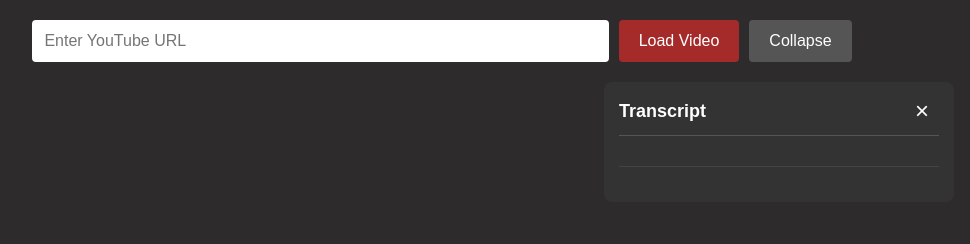
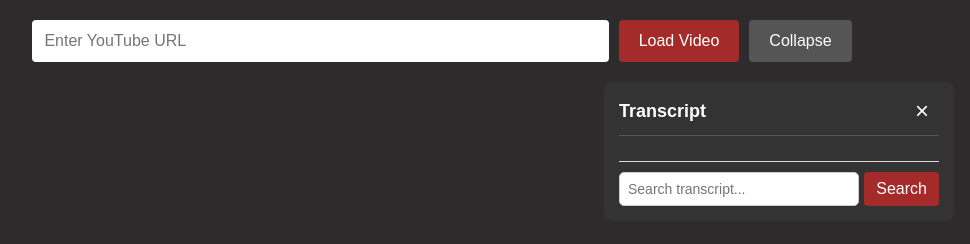
Before and after one commit to blu3IceCube/yt-video-search-v2, a plain HTML site: page index.html in a window 1280 px wide. Both pictures are taken after a click on the button "Expand". Shown: the whole page, without its empty margins (198-1168 px from the left). Drawn offline with Linux system fonts and the light colour scheme.

Commit message:
adding transcript search functionality

```diff
--- a/index.html
+++ b/index.html
@@ -22,7 +22,10 @@
                         <button class="close-btn" onclick="toggleSidebar()">×</button>
                     </div>
                     <div class="transcript-content" id="transcript-content"></div>
-                    <div id="chapters-container" class="chapters-container"></div>
+                    <div class="search-container">
+                        <input type="text" id="search-input" placeholder="Search transcript..." />
+                        <button onclick="searchTranscript()" class="search-btn">Search</button>
+                    </div>
                 </div>
             </div>
         </div>
--- a/script.js
+++ b/script.js
@@ -23,7 +23,7 @@ async function loadVideo() {
   // Clear previous content
   videoContainer.innerHTML = "";
   transcriptContent.innerHTML = '<p class="loading">Loading transcript...</p>';
-  chaptersContainer.innerHTML = "";
+  // chaptersContainer.innerHTML = "";
 
   // Extract video ID
   const videoId = extractVideoId(videoURL);
@@ -179,3 +179,47 @@ async function getVideoTranscription(videoId) {
     throw new Error(`Transcription failed: ${error.message}`);
   }
 }
+
+// SEARCH FUNCTIONALITY
+function searchTranscript() {
+  const searchInput = document
+    .getElementById("search-input")
+    .value.toLowerCase();
+  const transcriptItems = document.querySelectorAll(".transcript-item");
+
+  if (!searchInput) {
+    clearSearchHighlights();
+    return;
+  }
+
+  let matchIndex = 0;
+  let firstMatch = null;
+
+  transcriptItems.forEach((item, index) => {
+    const text = item.getAttribute("data-text");
+
+    if (text.includes(searchInput)) {
+      item.classList.add("highlight");
+      if (matchIndex === 0) firstMatch = item;
+      matchIndex++;
+    } else {
+      item.classList.remove("highlight");
+    }
+  });
+
+  if (firstMatch) {
+    firstMatch.scrollIntoView({ behavior: "smooth", block: "center" });
+  }
+}
+
+// Clear highlights when search is empty
+function clearSearchHighlights() {
+  document.querySelectorAll(".transcript-item").forEach((item) => {
+    item.classList.remove("highlight");
+  });
+}
+
+// Attach event listener to search input
+document
+  .getElementById("search-input")
+  .addEventListener("input", searchTranscript);
--- a/styles.css
+++ b/styles.css
@@ -91,6 +91,8 @@ body {
     transition: all 0.3s ease;
     opacity: 0;
     visibility: hidden;
+    display: flex;
+    flex-direction: column;
 }
 
 .sidebar.active {
@@ -170,6 +172,9 @@ body {
 .transcript-content {
     line-height: 1.6;
     color: #ddd;
+    position: relative;
+    flex: 1;
+    overflow-y: auto;
 }
 
 .loading {
@@ -255,6 +260,50 @@ body {
     color: #ff6b6b;
 }
 
+.search-container {
+    display: flex;
+    margin-top: 10px;
+    border-top: 1px solid #ddd;
+    padding-top: 10px;
+}
+
+#search-input {
+    flex: 1;
+    padding: 8px;
+    border: 1px solid #ccc;
+    border-radius: 5px;
+    font-size: 14px;
+    outline: none;
+}
+
+.search-btn {
+    /* padding: 8px 12px;
+    margin-left: 5px;
+    background-color: #28a745;
+    border-radius: 5px; */
+
+    padding: 8px 12px;
+    background-color: brown;
+    border: none;
+    border-radius: 4px;
+    margin-left: 5px;
+    color: white;
+    cursor: pointer;
+    font-size: 16px;
+    white-space: nowrap;
+}
+
+.search-btn:hover {
+    /* background-color: #218838; */
+
+    background-color: rgb(125, 35, 35);
+}
+
+.highlight {
+    background-color: yellow;
+    font-weight: bold;
+}
+
 @media (max-width: 1024px) {
     .container {
         width: 95%;
```
